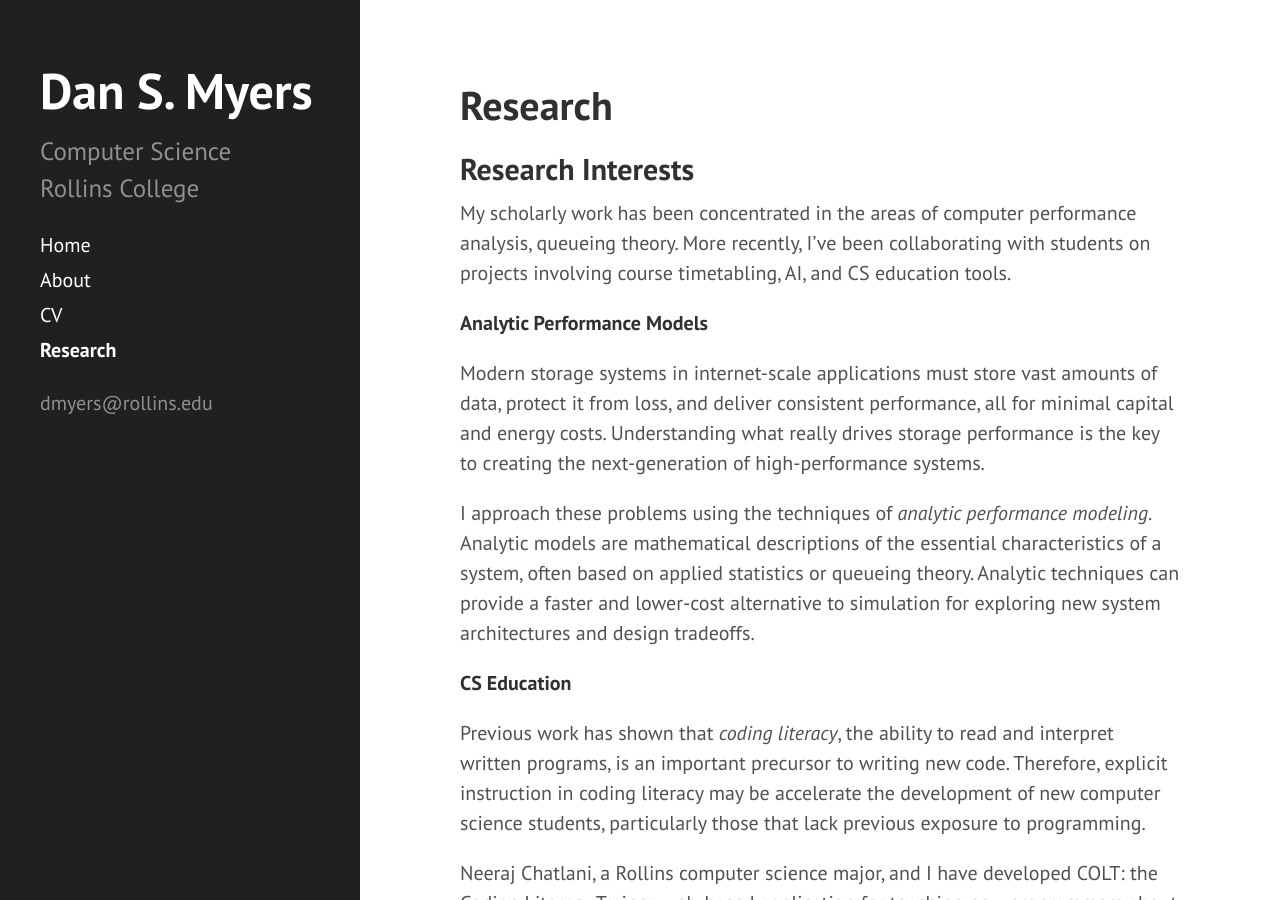
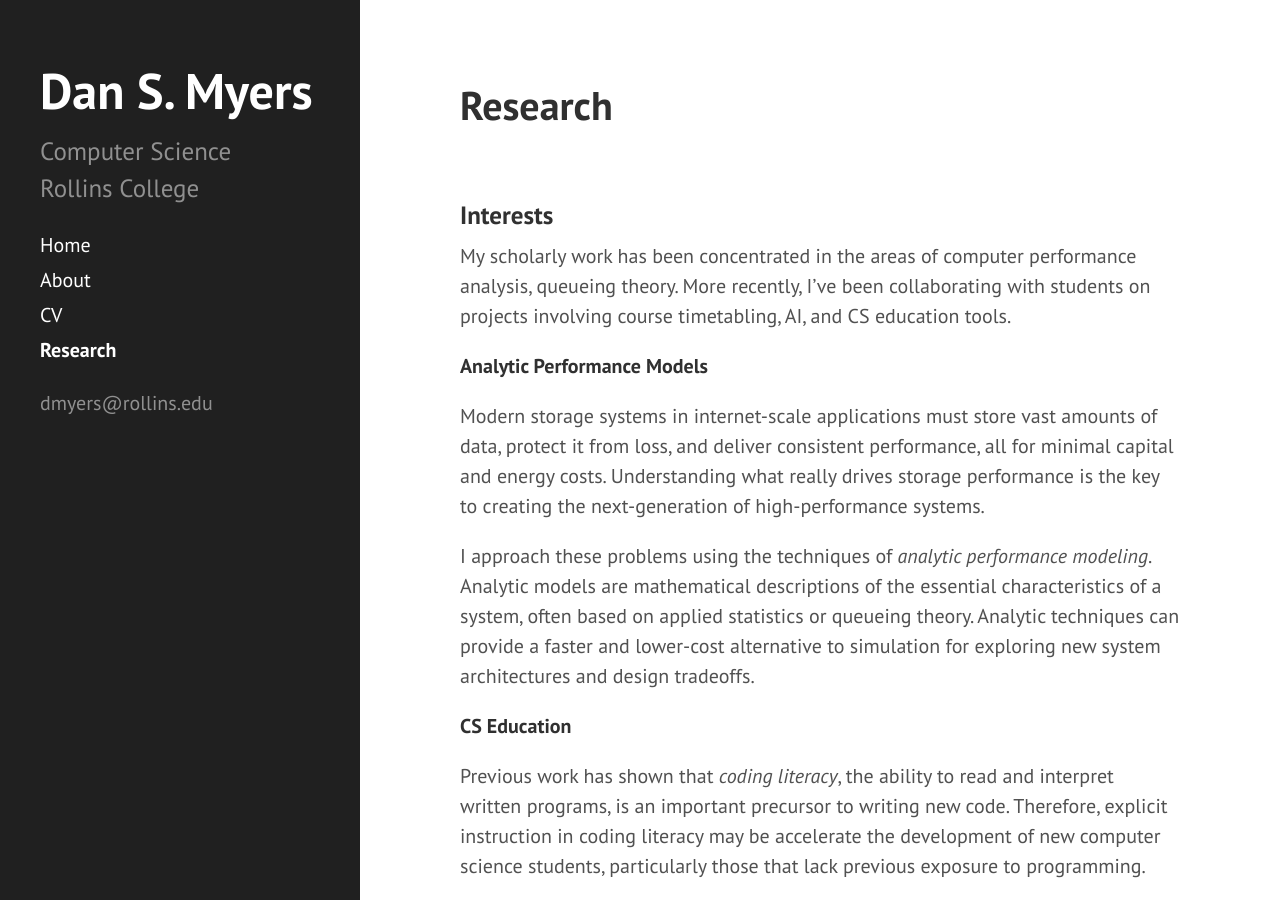
Before and after one commit to dansmyers/dansmyers.github.io-archived, a Jekyll site: the page built from research.md, in a window 1280 px wide and 900 px high. Built offline with Jekyll 4.4.1, drawn with Linux system fonts in a browser that asks for light colours.

Commit message:
Update research.md

```diff
--- a/research.md
+++ b/research.md
@@ -3,7 +3,10 @@ layout: page
 title: Research
 permalink: /research/
 ---
-## Research Interests
+
+<br/>
+
+### Interests
 
 My scholarly work has been concentrated in the areas of computer performance analysis, queueing theory. More recently, I've been collaborating with students on projects involving course timetabling, AI, and CS education tools.
 
@@ -26,6 +29,8 @@ The development of COLT has been supported by a grant from the [Mindlin Foundati
 
 Recently, Dr. Jay Yellen of the Rollins math department and I have been collaborating to create a new course timetabling system for the college. Our system, based on Dr. Yellen's previous work, models the scheduling problem as a coloring of a weighted graph. We are currently working on developing fast, admissible heuristics for a search over the space of possible room and timeslot assignments.
 
+
+<br/>
 
 ## Publications and Selected Presentations
 Undergraduate student co-authors at Rollins College are <u>underlined</u>.
```
